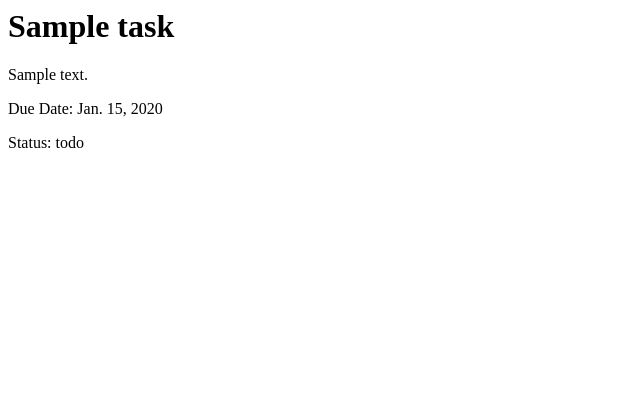
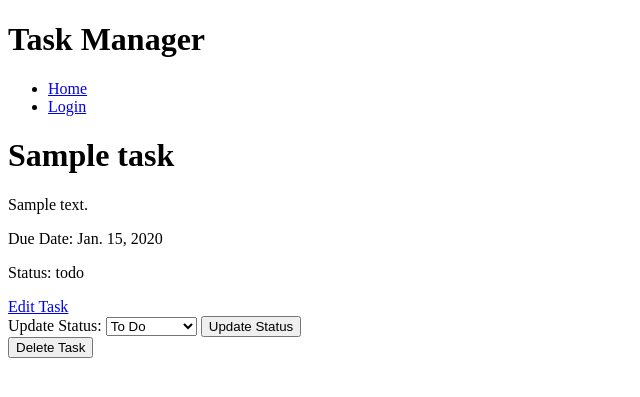
Before and after one commit to js9605/TaskManager_DjangoProject, a Django app: page /tasks/1/ in a window 1280 px wide. Shown: the top 397 px of the page, without its empty margins (0-640 px from the left). Run offline with Django 5.2, Linux system fonts and the light colour scheme; tables that the repository leaves empty hold one stand-in row (values such as "Sample post").

Commit message:
Add Delete, Change Status and Edit Task functionalities

```diff
--- a/TaskManager/task_manager_app/forms.py
+++ b/TaskManager/task_manager_app/forms.py
@@ -11,3 +11,13 @@ class TaskForm(forms.ModelForm):
         input_formats=['%Y-%m-%d'],
         help_text='Enter the due date in the format YYYY-MM-DD'
     )
+
+class UpdateTaskStatusForm(forms.ModelForm):
+    class Meta:
+        model = Task
+        fields = ['status']
+
+class TaskEditForm(forms.ModelForm):
+    class Meta:
+        model = Task
+        fields = ['title', 'description', 'due_date', 'status']
--- a/TaskManager/task_manager_app/templates/task_detail.html
+++ b/TaskManager/task_manager_app/templates/task_detail.html
@@ -1,4 +1,22 @@
-<h1>{{ task.title }}</h1>
-<p>{{ task.description }}</p>
-<p>Due Date: {{ task.due_date }}</p>
-<p>Status: {{ task.status }}</p>
+{% extends 'base.html' %}
+
+{% block content %}
+  <h1>{{ task.title }}</h1>
+  <p>{{ task.description }}</p>
+  <p>Due Date: {{ task.due_date }}</p>
+  <p>Status: {{ task.status }}</p>
+
+  <a href="{% url 'task_edit' pk=task.pk %}">Edit Task</a>
+
+  <form method="post" action="{% url 'update_task_status' pk=task.pk %}">
+    {% csrf_token %}
+    <label for="id_status">Update Status:</label>
+    {{ update_task_status_form.status }}
+    <button type="submit">Update Status</button>
+  </form>
+
+  <form method="post" action="{% url 'task_delete' pk=task.pk %}">
+    {% csrf_token %}
+    <button type="submit">Delete Task</button>
+  </form>
+{% endblock %}
--- a/TaskManager/task_manager_app/urls.py
+++ b/TaskManager/task_manager_app/urls.py
@@ -7,5 +7,7 @@ urlpatterns = [
     path('tasks/new/', task_create, name='task_create'),
     path('tasks/<int:pk>/edit/', task_edit, name='task_edit'),
     path('tasks/<int:pk>/delete/', task_delete, name='task_delete'),
+    path('tasks/<int:pk>/update-status/', task_detail, name='update_task_status'),
+    path('tasks/<int:pk>/edit/', task_edit, name='task_edit'),
     path('dashboard/', dashboard, name='dashboard'),
 ]
--- a/TaskManager/task_manager_app/views.py
+++ b/TaskManager/task_manager_app/views.py
@@ -1,6 +1,7 @@
 from django.shortcuts import render, get_object_or_404, redirect
+
 from .models import Task
-from .forms import TaskForm
+from .forms import TaskForm, UpdateTaskStatusForm, TaskEditForm
 
 def task_list(request):
     tasks = Task.objects.filter(user=request.user)
@@ -14,7 +15,34 @@ def dashboard(request):
 
 def task_detail(request, pk):
     task = get_object_or_404(Task, pk=pk)
-    return render(request, 'task_detail.html', {'task': task})
+    update_status_form = None
+
+    if request.method == 'POST':
+        if 'status' in request.POST:
+            update_status_form = UpdateTaskStatusForm(request.POST, instance=task)
+            if update_status_form.is_valid():
+                update_status_form.save()
+        elif 'delete_task' in request.POST:
+            task.delete()
+            return redirect('task_list')
+
+    else:
+        update_status_form = UpdateTaskStatusForm(instance=task)
+
+    return render(request, 'task_detail.html', {'task': task, 'update_task_status_form': update_status_form, 'task_id': task.id})
+
+def task_edit(request, pk):
+    task = get_object_or_404(Task, pk=pk)
+
+    if request.method == 'POST':
+        form = TaskEditForm(request.POST, instance=task)
+        if form.is_valid():
+            form.save()
+            return redirect('task_detail', pk=task.id)  # Redirect to task detail
+    else:
+        form = TaskEditForm(instance=task)
+
+    return render(request, 'task_edit.html', {'form': form})
 
 def task_create(request):
     if request.method == 'POST':
```
Also changed, not shown: TaskManager/task_manager_app/templates/task_edit.html (added, +10 -0 lines).
